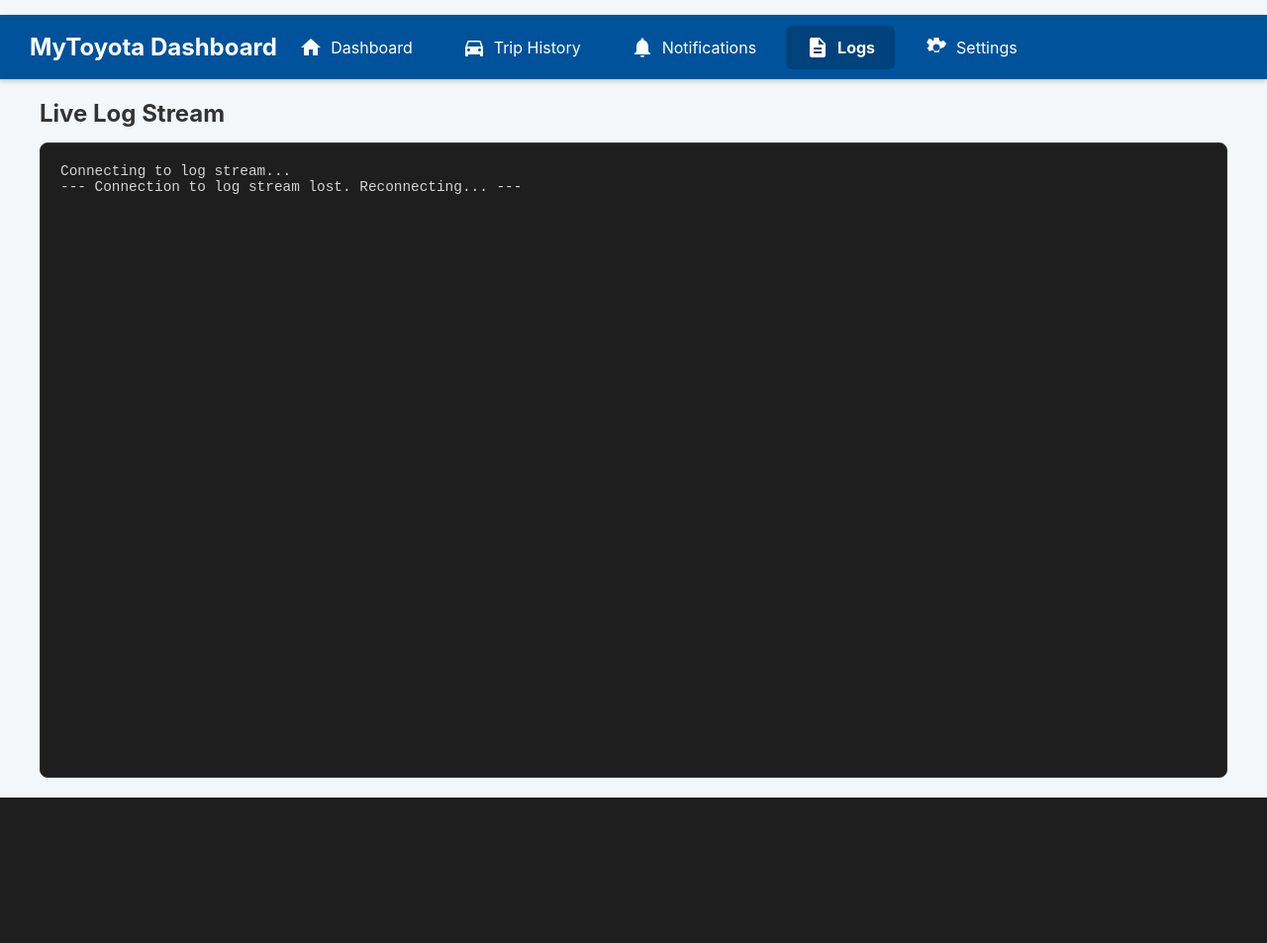
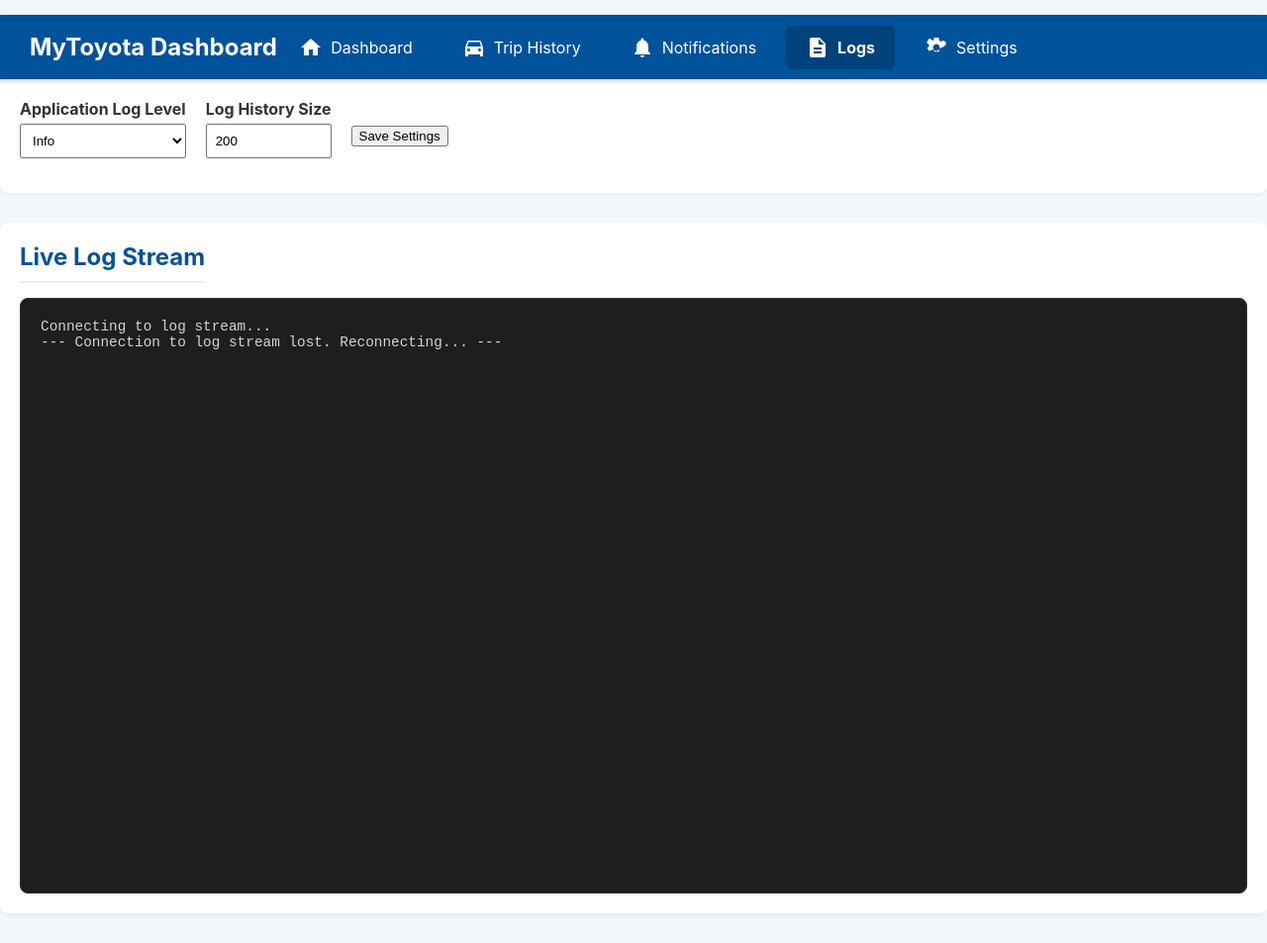
Before and after one commit to stone17/mytoyota-dashboard, a FastAPI app: page /logs in a window 1280 px wide. Shown: the whole page at 99% size. Before the commit the page ends 806 px from the top, so only its background shows below. Run offline with FastAPI, Linux system fonts and the light colour scheme; data that the repository does not hold is empty.

Commit message:
add logging level to log page and optimizations

```diff
--- a/app/main.py
+++ b/app/main.py
@@ -804,6 +804,9 @@ def update_config(new_settings: dict = Body(...)):
         # 4. Reload the configuration into memory for the running app
         config_manager.load()
 
+        # 5. Re-apply logging settings
+        setup_logging()
+
         return {"message": "Settings saved successfully."}
     except Exception as e:
         _LOGGER.error(f"Error updating user config file: {e}")
--- a/app/static/css/style.css
+++ b/app/static/css/style.css
@@ -127,3 +127,111 @@ body {
     color: #888;
     text-align: right;
 }
+
+.settings-section {
+    background: #fff;
+    padding: 20px;
+    border-radius: 8px;
+    box-shadow: 0 2px 4px rgba(0,0,0,0.05);
+    margin-bottom: 30px;
+    transition: transform 0.2s ease-in-out, box-shadow 0.2s ease-in-out;
+}
+
+.settings-section:hover {
+    transform: translateY(-5px);
+    box-shadow: 0 8px 16px rgba(0,0,0,0.1);
+}
+
+.settings-section h2 {
+    margin-top: 0;
+    color: #00529b;
+    border-bottom: 2px solid #eee;
+    padding-bottom: 10px;
+}
+
+.form-group {
+    margin-bottom: 15px;
+}
+
+.form-group label {
+    display: block;
+    margin-bottom: 5px;
+    font-weight: bold;
+}
+
+.form-group input[type="text"],
+.form-group input[type="password"],
+.form-group input[type="number"],
+.form-group input[type="time"],
+.form-group input[type="file"],
+.form-group select {
+    width: 100%;
+    padding: 8px;
+    box-sizing: border-box;
+    max-width: 450px;
+}
+
+.form-group p {
+    font-size: 0.9em;
+    color: #666;
+    margin-top: 5px;
+}
+
+.status-message {
+    margin-top: 15px;
+    padding: 10px;
+    border-radius: 4px;
+    display: none;
+}
+
+.status-message.success {
+    background-color: #d4edda;
+    color: #155724;
+}
+
+.status-message.error {
+    background-color: #f8d7da;
+    color: #721c24;
+}
+
+.status-message.info {
+    background-color: #cce5ff;
+    color: #004085;
+}
+
+/* Logs Page */
+.logs-header {
+    display: flex;
+    justify-content: space-between;
+    align-items: center;
+    margin-bottom: 15px;
+}
+
+.logs-header h2 {
+    margin: 0;
+}
+
+.log-settings-container {
+    display: flex;
+    gap: 20px;
+    align-items: center;
+}
+
+.logs-container {
+    background: #1e1e1e; /* Dark background for logs */
+    color: #d4d4d4; /* Light text */
+    font-family: 'Courier New', Courier, monospace;
+    font-size: 0.9em;
+    padding: 20px;
+    border-radius: 8px;
+    height: 70vh;
+    overflow-y: scroll;
+    white-space: pre; /* Keep whitespace and newlines */
+    border: 1px solid #333;
+}
+
+.log-line.INFO { color: #d4d4d4; }
+.log-line.DEBUG { color: #888; }
+.log-line.WARNING { color: #f0ad4e; font-weight: bold; }
+.log-line.ERROR { color: #d9534f; font-weight: bold; }
+.log-line.CRITICAL { background-color: #d9534f; color: white; font-weight: bold; padding: 1px 4px; border-radius: 3px; }
--- a/app/static/js/logs.js
+++ b/app/static/js/logs.js
@@ -1,5 +1,6 @@
 document.addEventListener('DOMContentLoaded', () => {
     const logContent = document.getElementById('log-content');
+    const MAX_LOG_LINES = 1000; // Maximum number of log lines to display
 
     if (!logContent) {
         console.error("Log page elements not found.");
@@ -26,6 +27,12 @@ document.addEventListener('DOMContentLoaded', () => {
                 logContent.appendChild(logLine);
                 logContent.appendChild(document.createTextNode('\n')); // Keep the newline separation
 
+                // Trim old log lines if the total exceeds the limit
+                while (logContent.childNodes.length > MAX_LOG_LINES * 2) { // *2 because of the text nodes
+                    logContent.removeChild(logContent.firstChild);
+                    logContent.removeChild(logContent.firstChild); // Remove the accompanying text node
+                }
+
                 // Auto-scroll to the bottom
                 logContent.scrollTop = logContent.scrollHeight;
             } catch (e) {
@@ -41,4 +48,73 @@ document.addEventListener('DOMContentLoaded', () => {
 
     // Start the connection
     connectToLogStream();
+
+    // --- Logging Settings ---
+    const saveLogSettingsBtn = document.getElementById('save-log-settings-btn');
+    const logSettingsStatusMessage = document.getElementById('log-settings-status-message');
+
+    async function loadLogSettings() {
+        try {
+            const response = await fetch('/api/config');
+            const config = await response.json();
+
+            const logging = config.logging || {};
+            const levels = logging.levels || {};
+            document.getElementById('app-log-level').value = levels.app || 'INFO';
+
+            document.getElementById('log-history-size').value = config.log_history_size || 200;
+        } catch (error) {
+            console.error(`Failed to load settings: ${error.message}`);
+            showMessage(logSettingsStatusMessage, `Failed to load settings: ${error.message}`, 'error');
+        }
+    }
+
+    saveLogSettingsBtn.addEventListener('click', () => {
+        const appLogLevel = document.getElementById('app-log-level').value;
+        const logHistorySize = parseInt(document.getElementById('log-history-size').value, 10);
+
+        const newSettings = {
+            logging: {
+                levels: {
+                    app: appLogLevel,
+                }
+            },
+            log_history_size: logHistorySize,
+        };
+        saveConfig(newSettings, logSettingsStatusMessage);
+    });
+
+    async function saveConfig(newSettings, messageElement) {
+        console.log("Attempting to save new settings:", JSON.stringify(newSettings, null, 2));
+        try {
+            const response = await fetch('/api/config', {
+                method: 'POST',
+                headers: { 'Content-Type': 'application/json' },
+                body: JSON.stringify(newSettings),
+            });
+            const result = await response.json();
+            console.log("Received response from server:", {
+                ok: response.ok,
+                status: response.status,
+                body: result
+            });
+            if (response.ok) {
+                showMessage(messageElement, result.message, 'success');
+            } else {
+                throw new Error(result.detail || 'An unknown error occurred.');
+            }
+        } catch (error) {
+            showMessage(messageElement, `Error: ${error.message}`, 'error');
+            console.error("Error during saveConfig:", error);
+        }
+    }
+
+    function showMessage(element, message, type = 'info') {
+        element.textContent = message;
+        element.className = `status-message ${type}`;
+        element.style.display = 'inline-block';
+        setTimeout(() => { element.style.display = 'none'; }, 5000);
+    }
+
+    loadLogSettings();
 });
--- a/app/templates/index.html
+++ b/app/templates/index.html
@@ -49,7 +49,8 @@
         }
 
         .panel {
-            flex: 1;
+            flex: 1 1 0;
+            width: 0;
             background: #f9f9f9;
             border: 1px solid #eee;
             border-radius: 8px;
@@ -214,6 +215,9 @@
         @media (max-width: 900px) {
             .panels-container {
                 flex-direction: column;
+            }
+            .panel {
+                width: auto;
             }
         }
 
--- a/app/templates/logs.html
+++ b/app/templates/logs.html
@@ -5,35 +5,6 @@
     <meta name="viewport" content="width=device-width, initial-scale=1.0">
     <title>Logs - MyToyota Dashboard</title>
     <link rel="stylesheet" href="/static/css/style.css?v={{ cache_buster }}">
-    <style>
-        main { max-width: 1200px; margin: 20px auto; }
-        .logs-container {
-            background: #1e1e1e; /* Dark background for logs */
-            color: #d4d4d4; /* Light text */
-            font-family: 'Courier New', Courier, monospace;
-            font-size: 0.9em;
-            padding: 20px;
-            border-radius: 8px;
-            height: 75vh;
-            overflow-y: scroll;
-            white-space: pre; /* Keep whitespace and newlines */
-            border: 1px solid #333;
-        }
-        .logs-header {
-            display: flex;
-            justify-content: space-between;
-            align-items: center;
-            margin-bottom: 15px;
-        }
-        .logs-header h2 {
-            margin: 0;
-        }
-        .log-line.INFO { color: #d4d4d4; }
-        .log-line.DEBUG { color: #888; }
-        .log-line.WARNING { color: #f0ad4e; font-weight: bold; }
-        .log-line.ERROR { color: #d9534f; font-weight: bold; }
-        .log-line.CRITICAL { background-color: #d9534f; color: white; font-weight: bold; padding: 1px 4px; border-radius: 3px; }
-    </style>
 </head>
 <body>
     <header class="main-header">
@@ -56,7 +27,7 @@
                 <span>Logs</span>
             </a>
             <a href="/settings" class="nav-link">
-                <svg class="nav-icon" viewBox="0 0 24 24"><path d="M19.43 12.98c.04-.32.07-.64.07-.98s-.03-.66-.07-.98l2.11-1.65c.19-.15.24-.42.12-.64l-2-3.46c-.12-.22-.39-.3-.61-.22l-2.49 1c-.52-.4-1.08-.73-1.69-.98l-.38-2.65C14.46 2.18 14.25 2 14 2h-4c-.25 0-.46.18-.49.42l-.38 2.65c-.61.25-1.17.59-1.69-.98l-2.49-1c-.23-.09-.49 0-.61.22l-2 3.46c-.13.22-.07.49.12.64l2.11 1.65c-.04.32-.07.65-.07.98s.03.66.07.98l-2.11 1.65c-.19.15-.24-.42.12-.64l2 3.46c.12.22.39.3.61.22l2.49-1c.52.4 1.08.73 1.69-.98l.38 2.65c.03.24.24.42.49.42h4c.25 0 .46-.18.49-.42l.38-2.65c.61-.25 1.17-.59 1.69-.98l2.49-1c.23-.09.49 0 .61-.22l2-3.46c-.12-.22-.07-.49-.12-.64l-2.11-1.65zM12 15.5c-1.93 0-3.5-1.57-3.5-3.5s1.57-3.5 3.5-3.5 3.5 1.57 3.5 3.5-1.57 3.5-3.5 3.5z"></path></svg>
+                <svg class="nav-icon" viewBox="0 0 24 24"><path d="M19.43 12.98c.04-.32.07-.64.07-.98s-.03-.66-.07-.98l2.11-1.65c.19-.15.24-.42.12-.64l-2-3.46c-.12-.22-.39-.3-.61-.22l-2.49 1c-.52-.4-1.08-.73-1.69-.98l-.38-2.65C14.46 2.18 14.25 2 14 2h-4c-.25 0-.46.18-.49.42l-.38 2.65c-.61-.25-1.17.59-1.69-.98l-2.49-1c-.23-.09-.49 0-.61.22l-2 3.46c-.13.22-.07.49.12.64l2.11 1.65c-.04.32-.07.65-.07.98s.03.66.07.98l-2.11 1.65c-.19.15-.24-.42.12-.64l2 3.46c.12.22.39.3.61-.22l2.49-1c.52.4 1.08.73 1.69-.98l.38 2.65c.03.24.24.42.49.42h4c.25 0 .46-.18.49-.42l.38-2.65c.61-.25 1.17-.59 1.69-.98l2.49-1c.23-.09.49 0 .61-.22l2-3.46c-.12-.22-.07-.49-.12-.64l-2.11-1.65zM12 15.5c-1.93 0-3.5-1.57-3.5-3.5s1.57-3.5 3.5-3.5 3.5 1.57 3.5 3.5-1.57 3.5-3.5 3.5z"></path></svg>
                 <span>Settings</span>
             </a>
         </nav>
@@ -64,12 +35,32 @@
     </header>
 
     <main>
+        <section class="settings-section log-settings-container">
+            <div class="form-group">
+                <label for="app-log-level">Application Log Level</label>
+                <select id="app-log-level" name="app_log_level">
+                    <option value="DEBUG">Debug</option>
+                    <option value="INFO">Info</option>
+                    <option value="WARNING">Warning</option>
+                    <option value="ERROR">Error</option>
+                    <option value="CRITICAL">Critical</option>
+                </select>
+            </div>
+            <div class="form-group">
+                <label for="log-history-size">Log History Size</label>
+                <input type="number" id="log-history-size" name="log_history_size" min="10" max="5000" title="Number of recent log lines to keep in memory for the Logs page. A restart is required for this change to take effect.">
+            </div>
+            <button type="button" id="save-log-settings-btn">Save Settings</button>
+            <p id="log-settings-status-message" class="status-message"></p>
+        </section>
+        <section class="settings-section">
             <div class="logs-header">
                 <h2>Live Log Stream</h2>
             </div>
             <div id="log-content" class="logs-container">
                 Connecting to log stream...
             </div>
+        </section>
     </main>
 
     <script src="/static/js/logs.js?v={{ cache_buster }}"></script>
```
Also changed, not shown: app/logging_config.py (+23 -7 lines), app/static/js/settings.js (+0 -12 lines), app/templates/settings.html (+7 -46 lines). Lines whose indentation alone changed are shown as unchanged.
